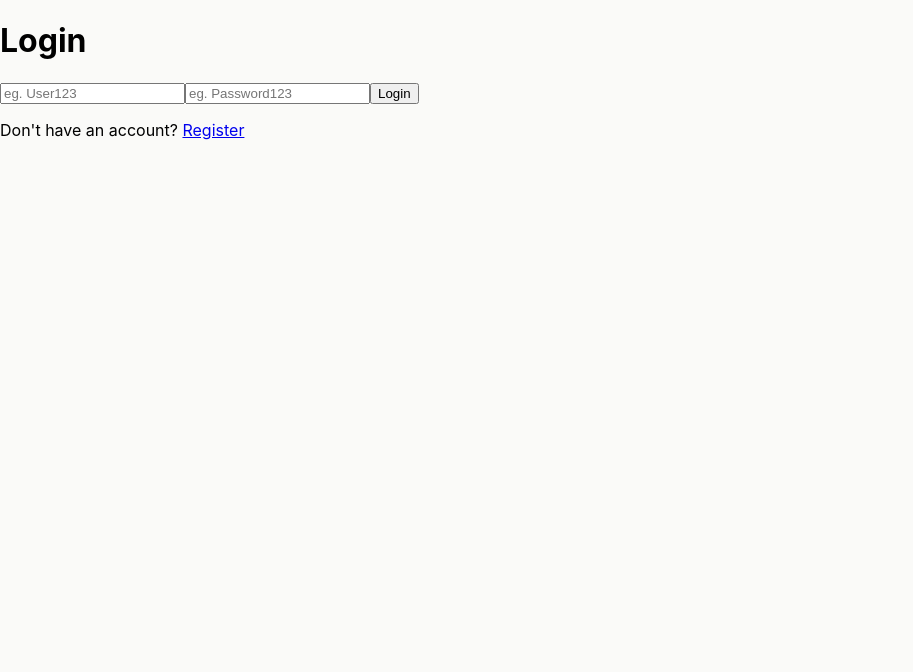
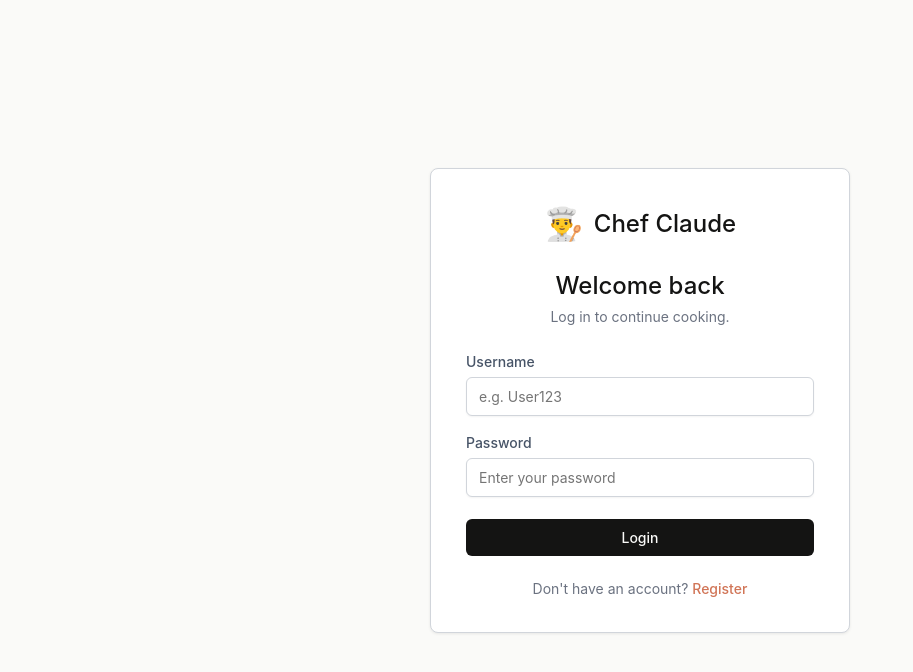
Before and after one commit to Shubham-Chaprana/Ingredia, a React (Vite) app in the folder frontend/: page /login in a window 1280 px wide. Shown: the top 672 px of the page, without its empty margins (0-913 px from the left). Built offline with nearby package versions, Linux system fonts and the light colour scheme.

Commit message:
style register and login page and add email and password vaildation

```diff
--- a/frontend/src/api/auth.js
+++ b/frontend/src/api/auth.js
@@ -55,7 +55,8 @@ export async function registerUser(username, email, password) {
     });
 
     if (!response.ok) {
-        throw new Error(data.detail || "Registration failed");
+        const firstError = Object.values(data).flat()[0];
+        throw new Error(firstError || "Registration failed");
     }
 
     return data;
--- a/frontend/src/index.css
+++ b/frontend/src/index.css
@@ -230,6 +230,7 @@ ul.ingredients-list {
 .recipe-history-button:hover {
     background-color: #F0EFEB;
 }
+
 .recipe-history-button.selected {
     background-color: #F0EFEB;
     color: #141413;
@@ -311,3 +312,139 @@ ul.ingredients-list {
     text-transform: uppercase;
     letter-spacing: 0.05em;
 }
+.auth-page {
+    min-height: 100vh;
+    display: flex;
+    justify-content: center;
+    align-items: center;
+    padding: 30px 20px;
+    background-color: #FAFAF8;
+}
+
+.auth-card {
+    width: 100%;
+    max-width: 420px;
+    padding: 35px;
+    background-color: white;
+    border: 1px solid #D1D5DB;
+    border-radius: 8px;
+    box-shadow: 0px 1px 3px 0px rgba(0, 0, 0, 0.08);
+}
+
+.auth-brand {
+    display: flex;
+    justify-content: center;
+    align-items: center;
+    gap: 10px;
+    margin-bottom: 28px;
+}
+
+.auth-brand-icon {
+    font-size: 2rem;
+}
+
+.auth-brand h1 {
+    margin: 0;
+    font-size: 1.5rem;
+    font-weight: 500;
+    color: #141413;
+}
+
+.auth-heading {
+    text-align: center;
+    margin-bottom: 28px;
+}
+
+.auth-heading h2 {
+    margin: 0 0 8px;
+    font-size: 1.5rem;
+    font-weight: 500;
+    color: #141413;
+}
+
+.auth-heading p {
+    margin: 0;
+    color: #6B7280;
+    font-size: 0.875rem;
+}
+
+.auth-form {
+    display: flex;
+    flex-direction: column;
+    gap: 18px;
+}
+
+.auth-field {
+    display: flex;
+    flex-direction: column;
+    gap: 7px;
+}
+
+.auth-field label {
+    color: #475467;
+    font-size: 0.875rem;
+    font-weight: 500;
+}
+
+.auth-field input {
+    width: 100%;
+    padding: 10px 12px;
+    border: 1px solid #D1D5DB;
+    border-radius: 6px;
+    background-color: white;
+    font-family: Inter, sans-serif;
+    font-size: 0.875rem;
+    box-shadow: 0px 1px 2px 0px rgba(0, 0, 0, 0.05);
+}
+
+.auth-field input:focus {
+    outline: none;
+    border-color: #D17557;
+    box-shadow: 0 0 0 2px rgba(209, 117, 87, 0.15);
+}
+
+.auth-submit-button {
+    width: 100%;
+    margin-top: 4px;
+    padding: 10px;
+    border: none;
+    border-radius: 6px;
+    background-color: #141413;
+    color: #FAFAF8;
+    font-family: Inter, sans-serif;
+    font-size: 0.875rem;
+    font-weight: 500;
+    cursor: pointer;
+}
+
+.auth-submit-button:hover {
+    opacity: 0.9;
+}
+
+.auth-submit-button:disabled {
+    opacity: 0.6;
+    cursor: not-allowed;
+}
+
+.auth-switch {
+    margin: 24px 0 0;
+    text-align: center;
+    color: #6B7280;
+    font-size: 0.875rem;
+}
+
+.auth-switch a {
+    color: #D17557;
+    font-weight: 500;
+    text-decoration: none;
+}
+
+.auth-switch a:hover {
+    text-decoration: underline;
+}
+
+.error {
+    margin: 0;
+    color: #B42318;
+    font-size: 0.85rem;
+}
--- a/frontend/src/pages/Login.jsx
+++ b/frontend/src/pages/Login.jsx
@@ -29,32 +29,59 @@ export default function Login() {
     };
 
     return (
-        <form onSubmit={handleSubmit}>
-        <h1>Login</h1>
+        <div className="auth-page">
+            <div className="auth-card">
+                <div className="auth-brand">
+                    <span className="auth-brand-icon">👨‍🍳</span>
+                    <h1>Chef Claude</h1>
+                </div>
 
+                <div className="auth-heading">
+                    <h2>Welcome back</h2>
+                    <p>Log in to continue cooking.</p>
+                </div>
+
+                <form onSubmit={handleSubmit} className="auth-form">
+                    <div className="auth-field">
+                        <label htmlFor="username">Username</label>
                         <input
+                            id="username"
                             type="text"
-            placeholder="eg. User123"
+                            placeholder="e.g. User123"
                             value={username}
                             onChange={(e) => setUsername(e.target.value)}
+                            required
                         />
+                    </div>
 
+                    <div className="auth-field">
+                        <label htmlFor="password">Password</label>
                         <input
+                            id="password"
                             type="password"
-            placeholder="eg. Password123"
+                            placeholder="Enter your password"
                             value={password}
                             onChange={(e) => setPassword(e.target.value)}
+                            required
                         />
+                    </div>
+
+                    {error && <p className="error">{error}</p>}
 
                     <button
-        type="submit" disabled = {loading}
-        >{ loading ? "Logging in..." : "Login"}</button>
-        {error && <p className="error">{error}</p>}
+                        type="submit"
+                        className="auth-submit-button"
+                        disabled={loading}
+                    >
+                        {loading ? "Logging in..." : "Login"}
+                    </button>
+                </form>
 
-        <p>
+                <p className="auth-switch">
                     Don't have an account?{" "}
                     <Link to="/register">Register</Link>
                 </p>
-        </form>
-    );
+            </div>
+        </div>
+    )
 }
--- a/frontend/src/pages/Register.jsx
+++ b/frontend/src/pages/Register.jsx
@@ -2,7 +2,7 @@ import { useState } from "react";
 import { useNavigate , Link } from "react-router-dom";
 import { registerUser } from "../api/auth";
 
-export default function Login() {
+export default function Register() {
     const [error, setError] = useState("");
     const [loading, setLoading] = useState(false);
 
@@ -29,40 +29,71 @@ export default function Login() {
     };
 
     return (
-        <form onSubmit={handleSubmit}>
-        <h1>Register</h1>
+        <div className="auth-page">
+            <div className="auth-card">
+                <div className="auth-brand">
+                    <span className="auth-brand-icon">👨‍🍳</span>
+                    <h1>Chef Claude</h1>
+                </div>
 
+                <div className="auth-heading">
+                    <h2>Create your account</h2>
+                    <p>Start turning ingredients into recipes.</p>
+                </div>
+
+                <form onSubmit={handleSubmit} className="auth-form">
+                    <div className="auth-field">
+                        <label htmlFor="username">Username</label>
                         <input
+                            id="username"
                             type="text"
-            placeholder="eg. User123"
+                            placeholder="e.g. User123"
                             value={username}
                             onChange={(e) => setUsername(e.target.value)}
+                            required
                         />
+                    </div>
 
+                    <div className="auth-field">
+                        <label htmlFor="email">Email</label>
                         <input
-            type="text"
-            placeholder="eg. newUser@example.com"
+                            id="email"
+                            type="email"
+                            placeholder="e.g. newUser@example.com"
                             value={email}
                             onChange={(e) => setEmail(e.target.value)}
+                            required
                         />
+                    </div>
 
+                    <div className="auth-field">
+                        <label htmlFor="password">Password</label>
                         <input
+                            id="password"
                             type="password"
-            placeholder="eg. Password123"
+                            placeholder="Create a password"
                             value={password}
                             onChange={(e) => setPassword(e.target.value)}
+                            required
                         />
+                    </div>
+
+                    {error && <p className="error">{error}</p>}
 
                     <button
-        type="submit" disabled = {loading}
-        >{ loading ? "Creating account..." : "Register"}</button>
-        {error && <p className="error">{error}</p>}
+                        type="submit"
+                        className="auth-submit-button"
+                        disabled={loading}
+                    >
+                        {loading ? "Creating account..." : "Register"}
+                    </button>
+                </form>
 
-        <p>
+                <p className="auth-switch">
                     Already have an account?{" "}
                     <Link to="/login">Login</Link>
                 </p>
-        </form>
-
-    );
+            </div>
+        </div>
+    )
 }
```
Also changed, not shown: 2 other files (tests, documents, lock files or other folders). Lines whose indentation alone changed are shown as unchanged.
